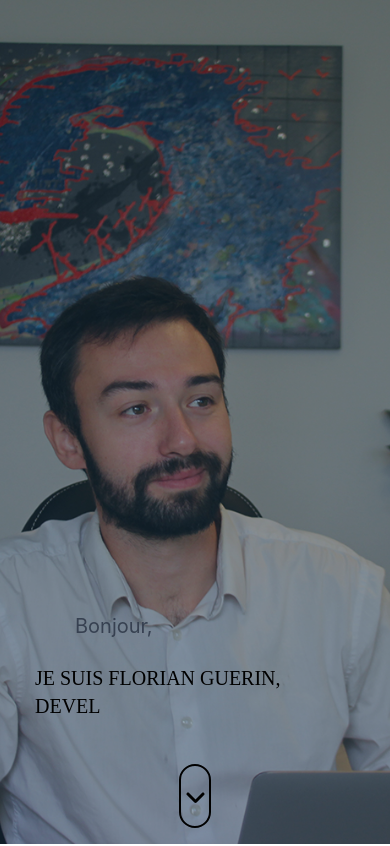
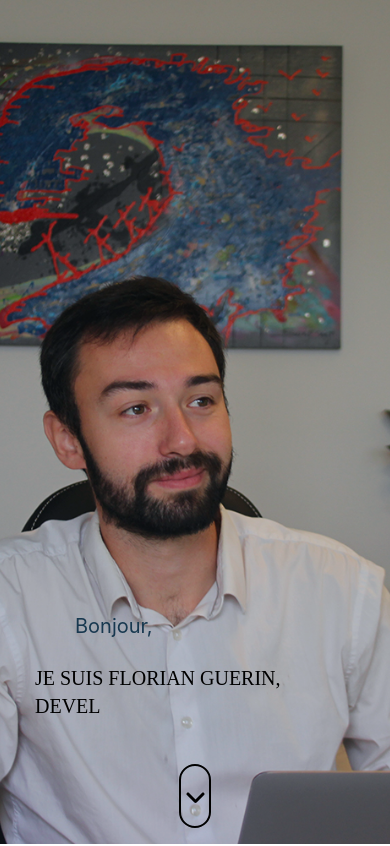
Before and after one commit to sismitrii/portfolio, a React (Create React App) app: page / in a window 390 px wide. Shown: the top 846 px of the page. Built offline with nearby package versions, Linux system fonts and the light colour scheme; a web font is replaced by a local one.

Commit message:
💬 [value] : update text and value

```diff
--- a/src/component/Competence/Competence.jsx
+++ b/src/component/Competence/Competence.jsx
@@ -12,18 +12,19 @@ export default function Competence(){
         {
             text: 'CSS3',
             color: '#3163a9',
-            percentage: 65
+            percentage: 70
+        },
+        {
+            text: 'JS',
+            color: '#dba444',
+            percentage: 70
         },
         {
             text: 'Sass',
             color: '#bf6c97',
-            percentage: 60
+            percentage: 65
         },
-        {
-            text: 'JS',
-            color: '#dba444',
-            percentage: 75
-        },
+
         {
             text: 'React',
             color: '#60d6fa',
--- a/src/component/Header/Header.jsx
+++ b/src/component/Header/Header.jsx
@@ -5,7 +5,7 @@ import HeaderScrollBtn from './HeaderScrollBtn'
 export default function Header(){
     return (
     <header id="accueil" className="w-screen h-screen bg-bgBlue">
-        <img className="w-full h-screen object-cover object-bottom opacity-60" src ={image} alt="Florian Guerin" />
+        <img className="w-full h-screen object-cover object-bottom opacity-90" src ={image} alt="Florian Guerin" />
         <HeaderText />
         <HeaderScrollBtn />
     </header>
--- a/src/component/Header/HeaderText.jsx
+++ b/src/component/Header/HeaderText.jsx
@@ -3,7 +3,7 @@ import { TypeAnimation } from 'react-type-animation';
 export default function HeaderText(){
     return (
         <div className="absolute min-w-[320px] w-[80%] sm:w-[500px] lg:w-[45%] 2xl:w-[57%] left-1/2 -translate-x-1/2  bottom-[100px] md:bottom-[150px] 2xl:bottom-[20%]" >
-            <p className="relative left-10 text-gray-700 text-xl md:text-2xl lg:text-3xl mb-6">Bonjour,</p> {/* Voir pour mettre "Hey !!  👋*/}
+            <p className="relative left-10 text-bgBlue text-xl md:text-2xl lg:text-3xl mb-6">Bonjour,</p> {/* Voir pour mettre "Hey !!  👋*/}
             <TypeAnimation className=' h-20 text-xl sm:text-3xl 2xl:text-6xl'
                 sequence={['Je suis Florian Guerin, Developpeur Web Junior', 3000, '', 1000]}
                 style={{textTransform: 'uppercase', fontWeight: '500', fontFamily: 'Azeret Mono'}}
```
